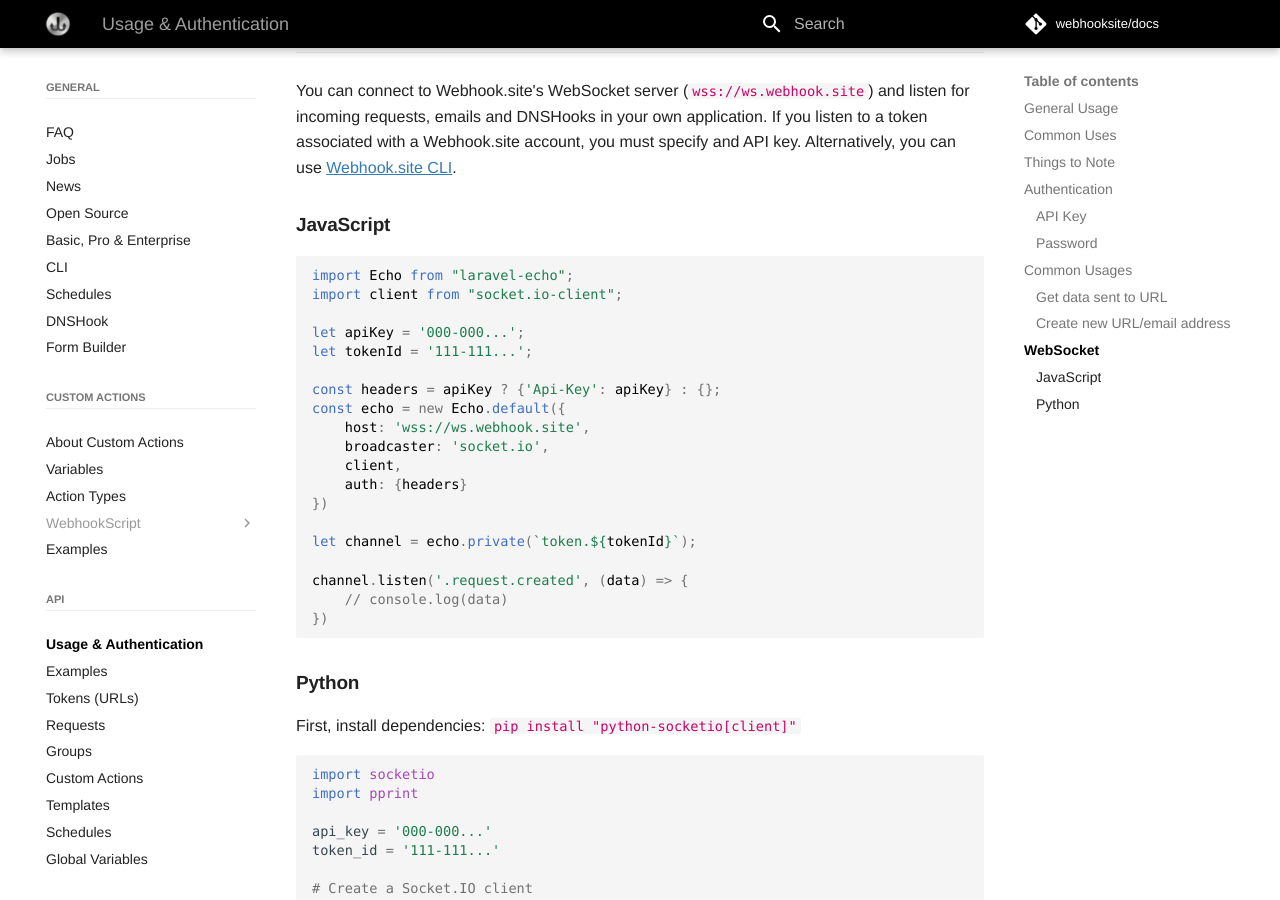
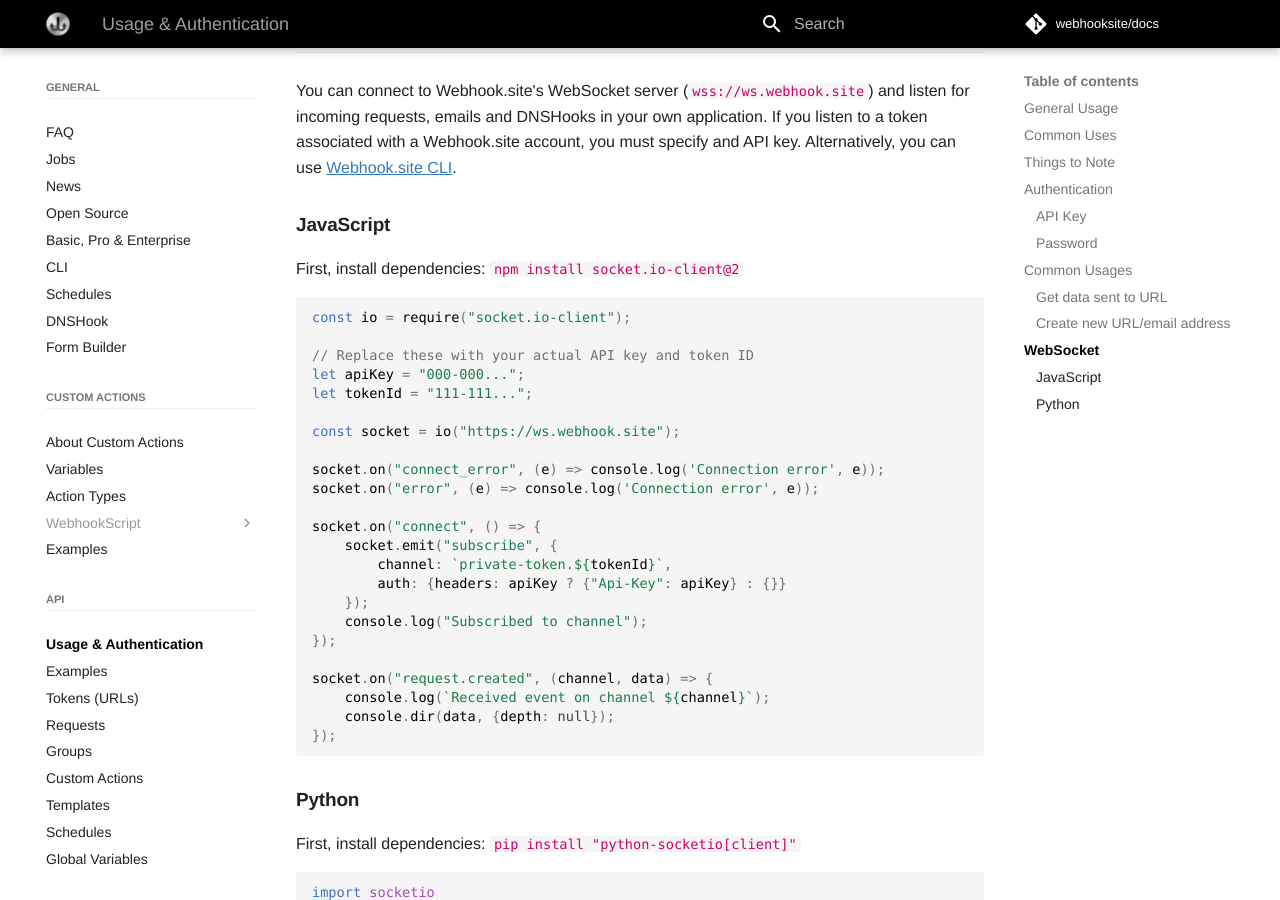
Before and after one commit to webhooksite/docs, an MkDocs documentation site: the page built from docs/api/about.md, in a window 1280 px wide and 900 px high, scrolled down 2491 px. Built offline with MkDocs 1.6.1 and Material for MkDocs 9.7.7, drawn with Linux system fonts in a browser that asks for light colours; comment, search, counter and statistics services are not loaded.

Commit message:
Update JavaScript WS example

````diff
--- a/docs/api/about.md
+++ b/docs/api/about.md
@@ -83,26 +83,32 @@
 
 ### JavaScript
 
+First, install dependencies: `npm install socket.io-client@2`
+
 ```javascript
-import Echo from "laravel-echo";
-import client from "socket.io-client";
+const io = require("socket.io-client");
 
-let apiKey = '000-000...';
-let tokenId = '111-111...';
+// Replace these with your actual API key and token ID
+let apiKey = "000-000...";
+let tokenId = "111-111...";
 
-const headers = apiKey ? {'Api-Key': apiKey} : {};
-const echo = new Echo.default({
-    host: 'wss://ws.webhook.site',
-    broadcaster: 'socket.io',
-    client,
-    auth: {headers}
-})
+const socket = io("https://ws.webhook.site");
 
-let channel = echo.private(`token.${tokenId}`);
+socket.on("connect_error", (e) => console.log('Connection error', e));
+socket.on("error", (e) => console.log('Connection error', e));
 
-channel.listen('.request.created', (data) => {
-    // console.log(data)
-})
+socket.on("connect", () => {
+    socket.emit("subscribe", {
+        channel: `private-token.${tokenId}`,
+        auth: {headers: apiKey ? {"Api-Key": apiKey} : {}}
+    });
+    console.log("Subscribed to channel");
+});
+
+socket.on("request.created", (channel, data) => {
+    console.log(`Received event on channel ${channel}`);
+    console.dir(data, {depth: null});
+});
 ```
 
 ### Python
````
